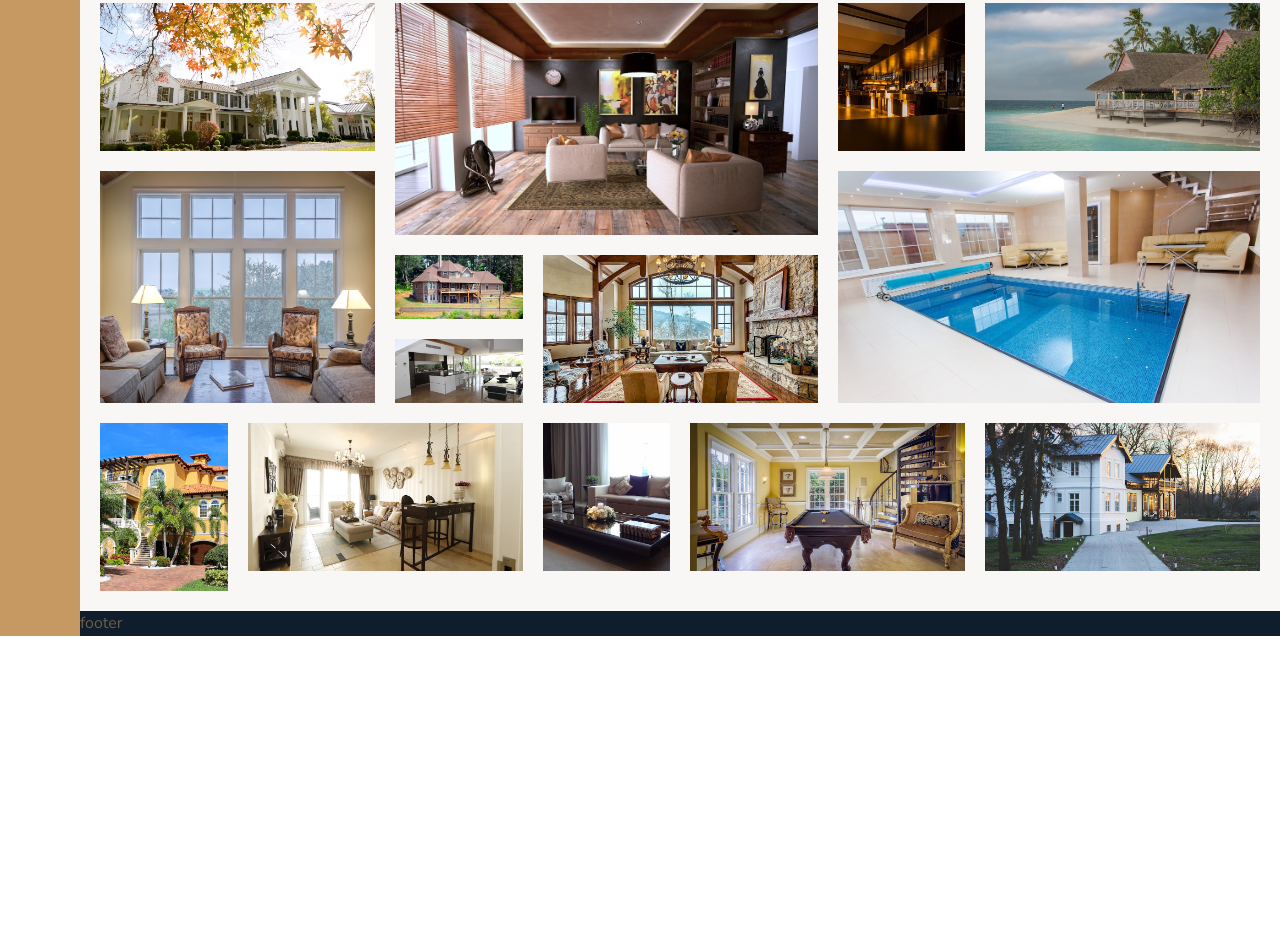
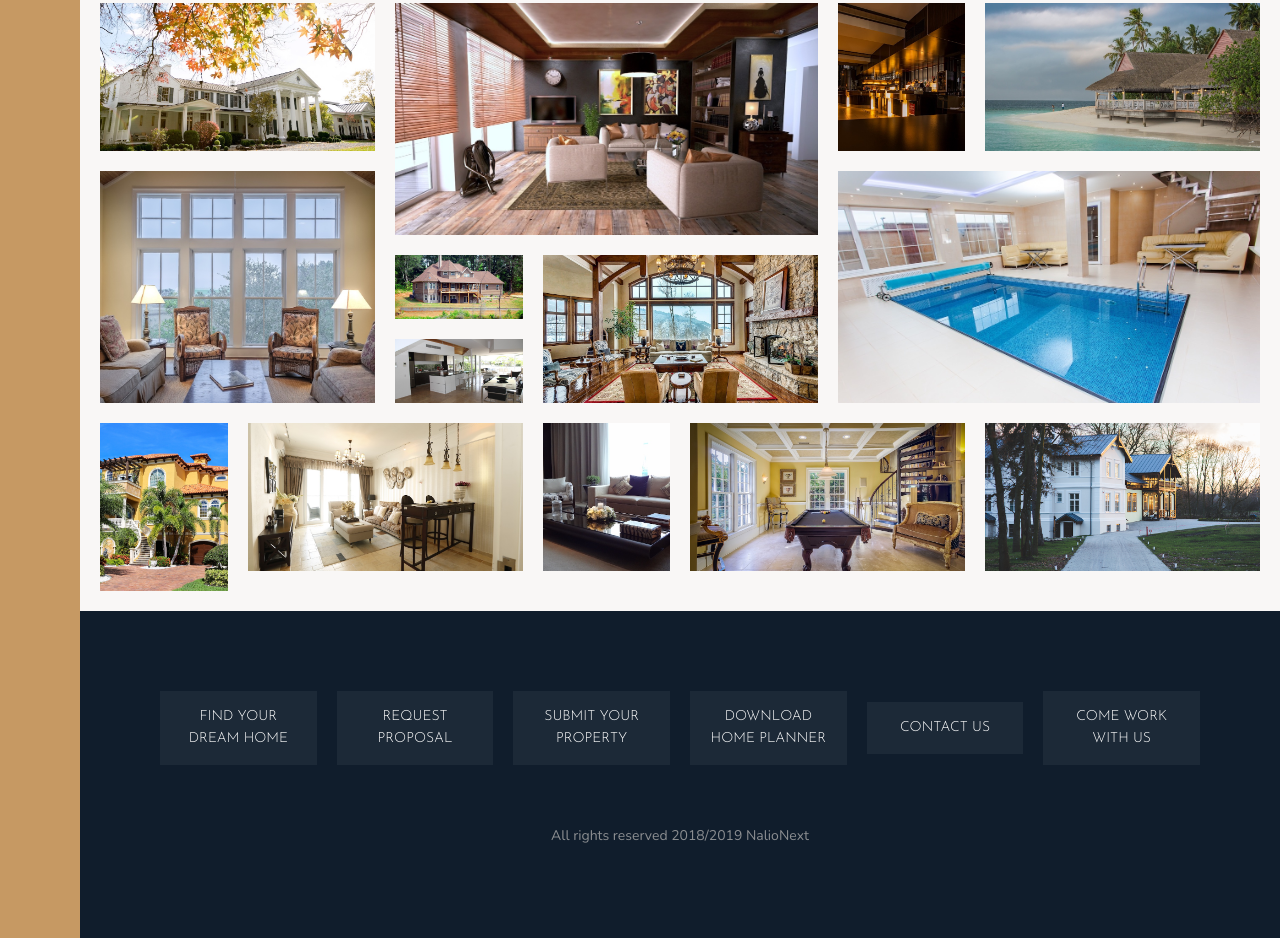
Before and after one commit to stevenkuipers/NalioNext, a website: page index.html in a window 1280 px wide. Shown: the part 3328-4266 px from the top of the page. Before the commit the page ends 3964 px from the top, so only its background shows below. Drawn offline with nearby package versions, Linux system fonts and the light colour scheme.

Commit message:
footer and nav components added

```diff
--- a/index.html
+++ b/index.html
@@ -318,13 +318,17 @@
       <figure class="gallery__item gallery__item_14">
         <img class="gallery__img" src="img/gal-14.jpeg" alt="gallery image">
       </figure>
-
-
-
-
       </div>
-      <div class="footer">
-        footer
-      </div>
+      <footer class="footer">
+        <ul class="nav">
+          <li class="nav__item"><a class="nav__link" href="#">Find your dream home</a></li>
+          <li class="nav__item"><a class="nav__link" href="#">Request Proposal</a></li>
+          <li class="nav__item"><a class="nav__link" href="#">Submit your property</a></li>
+          <li class="nav__item"><a class="nav__link" href="#">Download home planner</a></li>
+          <li class="nav__item"><a class="nav__link" href="#">Contact us</a></li>
+          <li class="nav__item"><a class="nav__link" href="#">Come work with us</a></li>
+        </ul>
+        <p class="copyright">All rights reserved 2018/2019 NalioNext</p>
+      </footer>
     </body>
 </html>
--- a/sass/_footer.scss
+++ b/sass/_footer.scss
@@ -2,4 +2,41 @@
 .footer {
   background-color: $color-secondary;
     grid-column: full-start / full-end;
+    padding: 8rem;
+
 }
+
+.nav {
+  list-style: none;
+  display: grid;
+  grid-template-columns: repeat(auto-fit, minmax(15rem, 1fr));
+  grid-gap: 2rem;
+  align-items: center;
+  padding-left: 0;
+
+  &__link:link,
+  &__link:visited {
+    color: #fff;
+    text-decoration: none;
+    font-family: $font-display;
+    font-size: 1.4rem;
+    text-align: center;
+    text-transform: uppercase;
+    padding: 1.5rem;
+    display: block;
+    background-color: rgba(#fff, .05);
+    transition: all .2s;
+  }
+  &__link:hover,
+  &__link:active {
+    background-color: rgba(#fff, .5);
+    transform: translateY(-.5rem);
+  }
+}
+
+.copyright {
+  font-size: 1.4rem;
+  margin-top: 6rem;
+  color: rgba($color-grey-light-2, .8);
+  text-align: center;
+}
```
Also changed, not shown: css/style.css.
